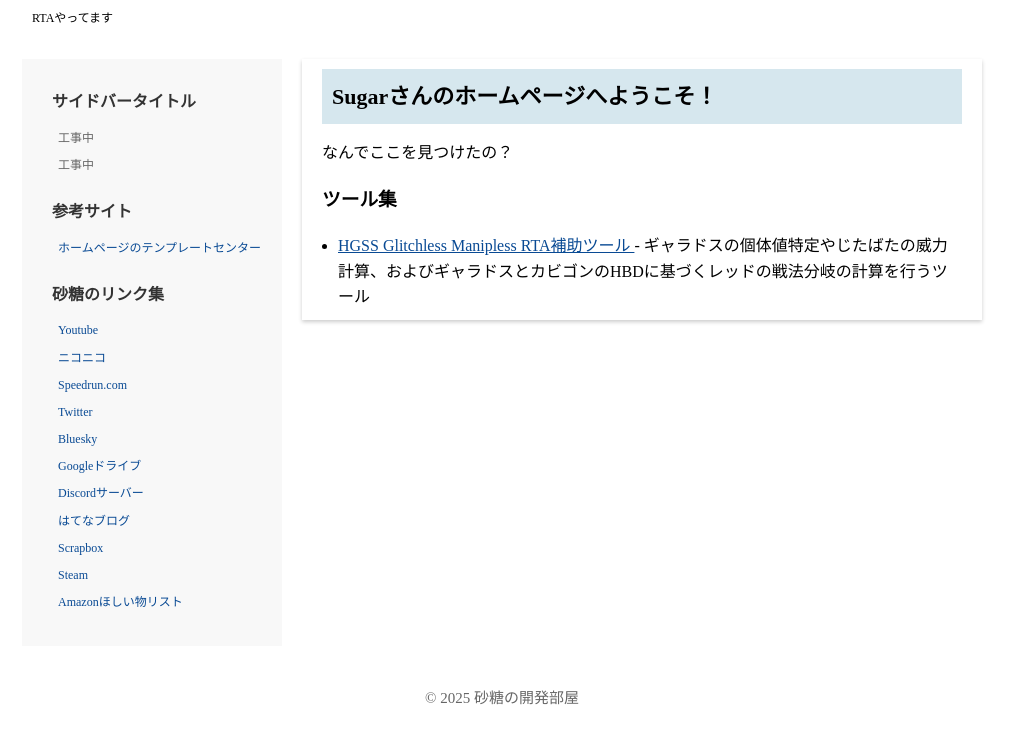
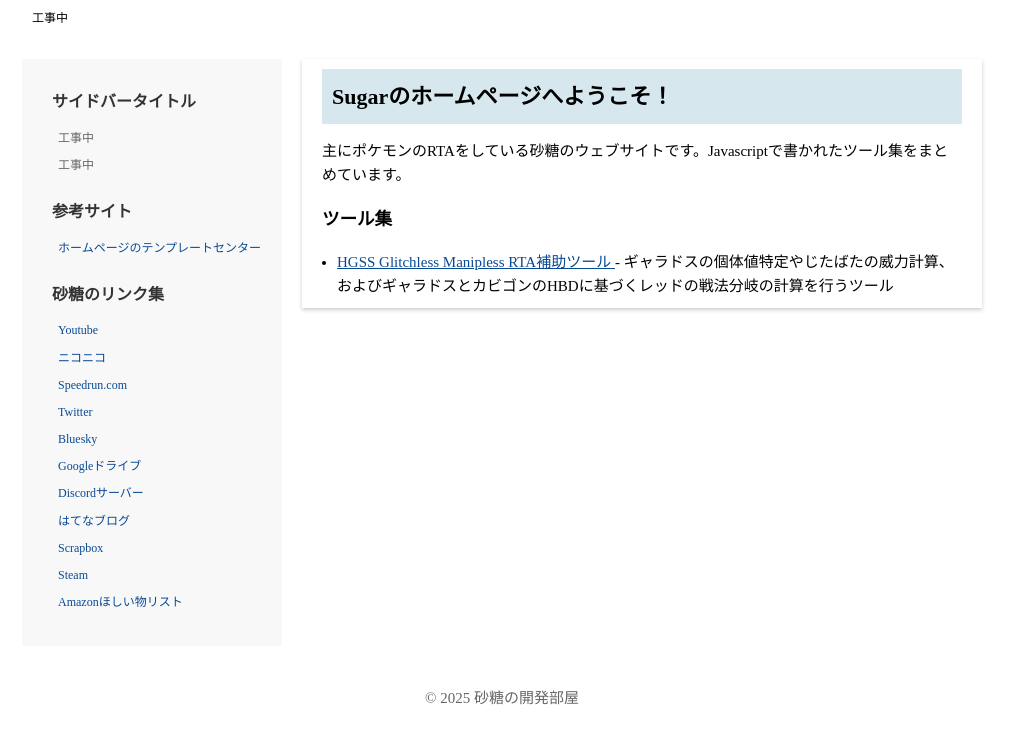
Before and after one commit to SugarChu-D/SugarChu-D.github.io, a plain HTML site: page index.html in a window 1280 px wide. Shown: the part 61-804 px from the top of the page, without its empty margins (138-1152 px from the left). Drawn offline with Linux system fonts and the light colour scheme.

Commit message:
フォントサイズの微調整

```diff
--- a/index.html
+++ b/index.html
@@ -14,13 +14,13 @@
 			<header>
 				<div class="header-inner">
 					<h1>砂糖の開発部屋</h1>
-					<p>RTAやってます</p>
+					<p>工事中</p>
 				</div>
 			</header>
 			<div id="content">
 				<div class="inner">
-					<h2>Sugarさんのホームページへようこそ！</h2>
-					<p>なんでここを見つけたの？</p>
+					<h2>Sugarのホームページへようこそ！</h2>
+					<p>主にポケモンのRTAをしている砂糖のウェブサイトです。Javascriptで書かれたツール集をまとめています。</p>
 					<h3>ツール集</h3>
 					<ul>
 						<li>
--- a/style.css
+++ b/style.css
@@ -70,6 +70,7 @@ a {
 	margin: 0;
 	padding: 10px 20px;
 	box-shadow: 0 2px 4px rgba(0, 0, 0, 0.2);
+	font-size: 15px;
 }
 aside {
 	padding: 20px;
```
